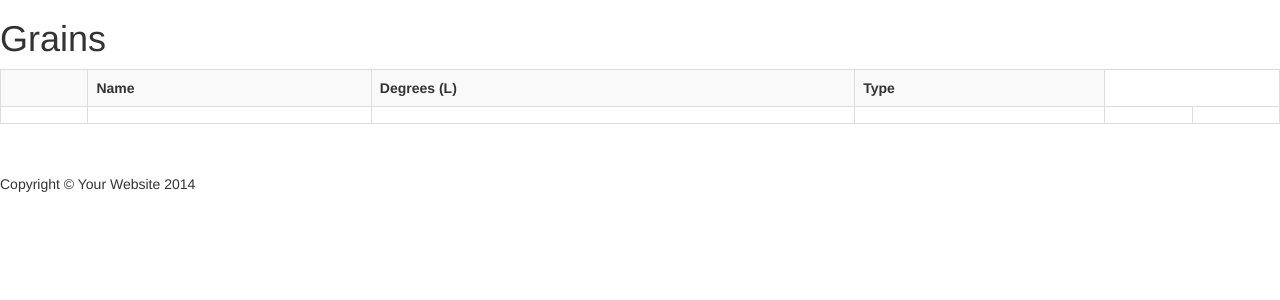
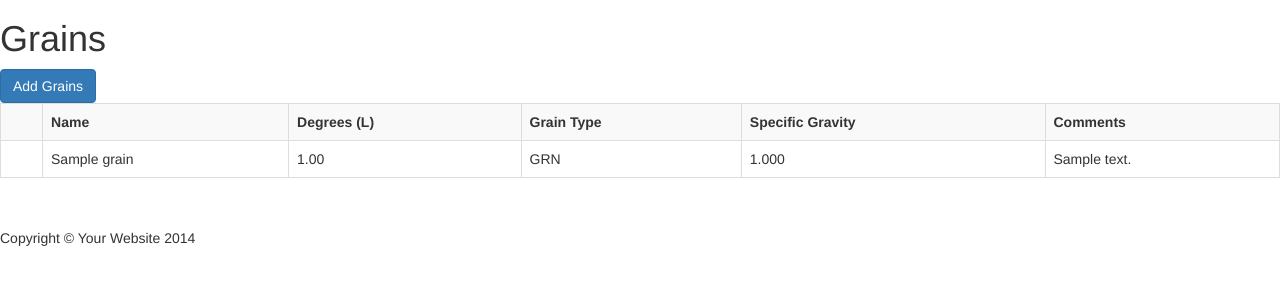
Before and after one commit to talaniz/hashtagbrews, a Django app: page /beerdb/grains/ in a window 1280 px wide. Shown: the part 51-351 px from the top of the page. Run offline with Django 3.2, Linux system fonts and the light colour scheme; tables that the repository leaves empty hold one stand-in row (values such as "Sample post"); lists and menus that the app fills with data are empty; some libraries are stand-ins or nearby versions.

Commit message:
Manually added grain form to transition to GrainForm. Passing unit and functional tests verify user can add grain & save w/ redirect to grains.html.

```diff
--- a/functional_tests/base.py
+++ b/functional_tests/base.py
@@ -14,6 +14,6 @@ class FunctionalTest(StaticLiveServerTestCase):
         self.browser.quit()
 
     def find_text_in_table(self, text):
-        table = self.browser.find_element_by_id("hops_list_table")
+        table = self.browser.find_element_by_id("list_table")
         rows = table.find_elements_by_tag_name('td')
         self.assertIn(text, [row.text for row in rows])
--- a/homebrewdatabase/templates/homebrewdatabase/addgrains.html
+++ b/homebrewdatabase/templates/homebrewdatabase/addgrains.html
@@ -6,8 +6,16 @@
         </div>
         <form action="{% url 'addgrains' %}" method="POST">
             <div class="modal-body">
-                <input id="name">
-                <input id="degrees_lovibond">
+                Grain Name: <input name="name" id="name">
+                Degrees (L): <input name="degrees_lovibond" id="degrees_lovibond">
+                Specific Gravity: <input name="specific_gravity" id="specific_gravity">
+                Grain Type: <select name="grain_type" id="grain_type">
+                                <option value="GRN">Grain</option>
+                                <option value="LME">Liquid Malt Extract</option>
+                                <option value="DME">Dry Malt Extract</option>
+                                <option value="ADJ">Adjunct</option>
+                             </select>
+                Comments: <input name="comments" id="comments">
                 {%  csrf_token %}
             </div>
         <div class="modal-footer">
--- a/homebrewdatabase/templates/homebrewdatabase/grains.html
+++ b/homebrewdatabase/templates/homebrewdatabase/grains.html
@@ -3,23 +3,43 @@
 
 {% block title %}<title>Homebrew Materials Database</title>{% endblock %}
 {% block content %}
+
 <h1>Grains</h1>
 
 
-    <table id="grains_list_table" class="table table-bordered table-striped">
+
+    <!--Button for modal to add grains-->
+        <button id="add_grain" type="button" data-toggle="modal" data-target="#addgrain" class="btn btn-primary">
+            Add Grains
+        </button>
+
+    <!--Modal data begins here to add grains-->
+        <div class="modal fade" id="addgrain" tabindex="-1" role="dialog" aria-labelledby="myModalLabel">
+            <div class="modal-dialog" role="document">
+               <div class="modal-content">
+                   {% include 'homebrewdatabase/addgrains.html' %}
+               </div>
+            </div>
+        </div>
+
+    <table id="list_table" class="table table-bordered table-striped">
             <tr>
                 <th></th>
                 <th>Name</th>
                 <th>Degrees (L)</th>
-                <th>Type</th>
+                <th>Grain Type</th>
+                <th>Specific Gravity</th>
+                <th>Comments</th>
             </tr>
+            {% for grain in grains %}
             <tr>
                 <td></td>
-                <td>{{ name }}</td>
-                <td>{{ degrees_lovibond }}</td>
-                <td>{{ grain_type }}</td>
-                <td>{{ specific_gravity }}</td>
-                <td>{{ comments }}</td>
+                <td>{{ grain.name }}</td>
+                <td>{{ grain.degrees_lovibond }}</td>
+                <td>{{ grain.grain_type }}</td>
+                <td>{{ grain.specific_gravity }}</td>
+                <td>{{ grain.comments }}</td>
             </tr>
+            {% endfor %}
         </table>
 {% endblock %}
--- a/homebrewdatabase/templates/homebrewdatabase/hops.html
+++ b/homebrewdatabase/templates/homebrewdatabase/hops.html
@@ -54,7 +54,7 @@
 
 
         <!--Table data begins here-->
-        <table id="hops_list_table" class="table table-bordered table-striped">
+        <table id="list_table" class="table table-bordered table-striped">
             <tr>
                 <th></th>
                 <th>Name</th>
--- a/homebrewdatabase/views.py
+++ b/homebrewdatabase/views.py
@@ -3,7 +3,7 @@ from django.http.response import HttpResponse
 from django.shortcuts import redirect, render
 
 from .forms import HopForm
-from .models import Hop
+from .models import Hop, Grain
 
 
 def index(request):
@@ -79,16 +79,18 @@ def deletehops(request, pk):
 
 
 def grains(request):
-    return render(request, 'homebrewdatabase/grains.html')
+    grains_list = Grain.objects.all()
+    return render(request, 'homebrewdatabase/grains.html', {'grains': grains_list})
 
 
 def addgrains(request):
     if request.method == 'POST':
-        return render(request, 'homebrewdatabase/grains.html',
-                      {'name': request.POST.get('name', ''),
-                       'degrees_lovibond': request.POST.get('degrees_lovibond', ''),
-                       'grain_type': request.POST.get('grain_type', ''),
-                       'specific_gravity': request.POST.get('specific_gravity', ''),
-                       'comments': request.POST.get('comments')
-                       })
+        Grain.objects.create(name=request.POST.get('name', ''),
+                             degrees_lovibond=request.POST.get('degrees_lovibond', ''),
+                             specific_gravity=request.POST.get('specific_gravity', ''),
+                             grain_type=request.POST.get('grain_type', ''),
+                             comments=request.POST.get('comments', '')
+                             )
+        success_url = reverse('grains_list')
+        return redirect(success_url)
     return render(request, 'homebrewdatabase/addgrains.html')
```
Also changed, not shown: functional_tests/test_simple_grain_add_update_delete.py (+9 -9 lines), homebrewdatabase/tests/test_models.py (+0 -2 lines), homebrewdatabase/tests/test_views.py (+66 -12 lines).
